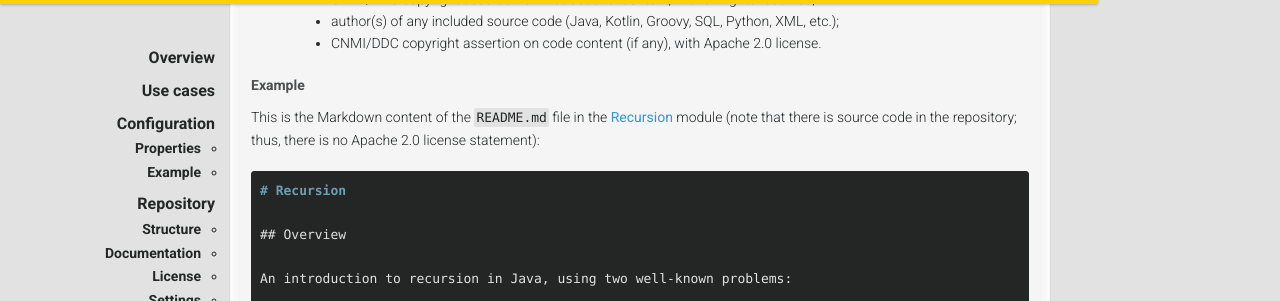
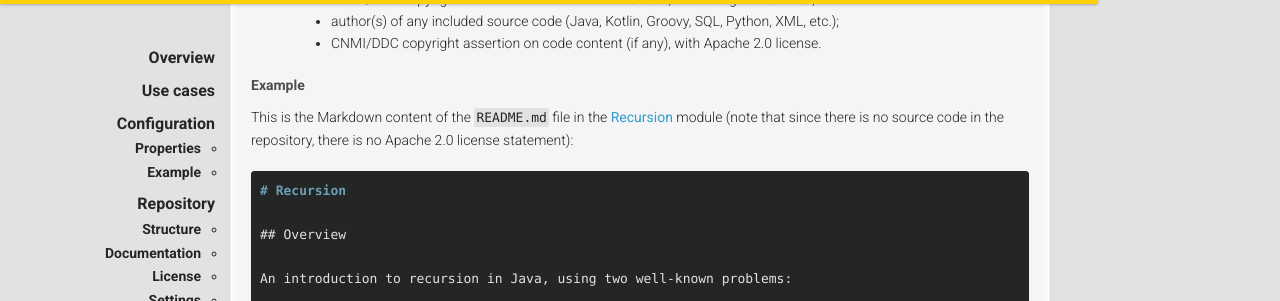
Before and after one commit to ddc-java/ddc-day, a Jekyll site: the page built from site.md, in a window 1280 px wide and 900 px high, scrolled down 3242 px. Shown: the part 151-452 px from the top of the window. Built offline with Jekyll 4.4.1, drawn with Linux system fonts in a browser that asks for light colours; nearby versions of some CDN libraries; some web fonts are replaced; our own code applies the rules of GitHub Pages for plain Markdown files.

Commit message:
Fix typo

````diff
--- a/site.md
+++ b/site.md
@@ -136,7 +136,7 @@ Each site repository must include a `README.md` file, containing:
 
 #### Example
 
-This is the Markdown content of the `README.md` file in the [Recursion](https://ddc-java.github.io/recursion/basic-tasks.html) module (note that there is source code in the repository; thus, there is no Apache 2.0 license statement):
+This is the Markdown content of the `README.md` file in the [Recursion](https://ddc-java.github.io/recursion/basic-tasks.html) module (note that since there is no source code in the repository, there is no Apache 2.0 license statement):
 
 ```markdown
 # Recursion
````
